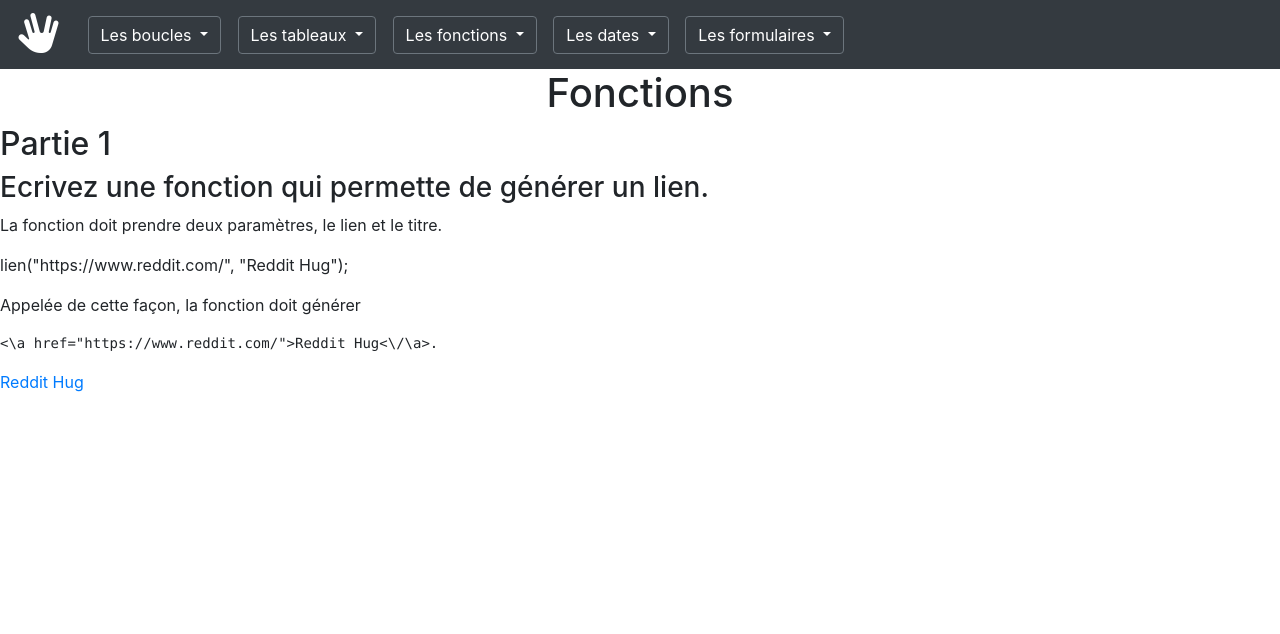
After one commit to IvyxV/CDA_PHP, a PHP site: page /controllers/3lesFonctions/exercice1.php in a window 1280 px wide. The commit adds this page. Shown: the top 634 px of the page. Run offline with PHP 8.4, Linux system fonts and the light colour scheme; some libraries are stand-ins or nearby versions.

Commit message:
Add exercice 3 table, ADD exercice 1, 2, 3 fonction, ADD exercice 1, 2, 3 Date AND modif header

```diff
--- a/assets/css/style.css
+++ b/assets/css/style.css
@@ -9,6 +9,10 @@ footer {
 #exBou1,
 #exBou2_1,
 #exBou2_2,
-#exBou3_1 {
+#exBou3_1,
+#exBou3_2,
+#exBou3_th,
+.textAlign,
+h1 {
     text-align: center;
 }
--- a/controllers/2lesTableaux/exercice1.php
+++ b/controllers/2lesTableaux/exercice1.php
@@ -16,7 +16,7 @@ $mois["Novembre"] = 30;
 $mois["Décembre"] = 31;
 ?>
 <main>
-    <h1>Tableau : exercice 1</h1>
+    <h1>Tableaux : exercice 1</h1>
     <h2>Partie 1</h2>
     <table class="table table-bordered table-dark">
         <thead>
@@ -66,6 +66,8 @@ $mois["Décembre"] = 31;
             <?php
             }
             ?>
+             </tbody>
+    </table>
 </main>
 <?php
 include '../../views/footer.php';
--- /dev/null
+++ b/controllers/3lesFonctions/exercice1.php
@@ -0,0 +1,30 @@
+<?php
+$title = basename("/exercice1.php", "php");
+include '../../views/header.php';
+?>
+<main>
+  <h1>Fonctions</h1>
+  <article>
+    <h2>Partie 1</h2>
+    <h3>Ecrivez une fonction qui permette de générer un lien.</h3>
+    <p>La fonction doit prendre deux paramètres, le lien et le titre.</p>
+    <p>lien("https://www.reddit.com/", "Reddit Hug");</p>
+    <p>Appelée de cette façon, la fonction doit générer</p>
+    <p>
+      <pre><code><\a href="https://www.reddit.com/">Reddit Hug<\/\a>.</code></pre>
+    </p>
+  </article>
+  <?php
+  function lien($lien, $titre)
+  {
+  ?>
+    <a href="<?= $lien ?>"><?= $titre ?></a>
+  <?php
+  }
+  lien("https://www.reddit.com/", "Reddit Hug");
+  ?>
+
+</main>
+<?php
+include '../../views/footer.php';
+?>
--- a/views/header.php
+++ b/views/header.php
@@ -20,65 +20,72 @@
             </button>
             <div class="collapse navbar-collapse" id="collapsibleNavbar">
                 <ul class="navbar-nav">
+                    <!-- ______________________BOUCLES_______________________________________________ -->
                     <li class="nav-item">
                         <div class="dropdown">
                             <label></label>
                             <button class="btn btn-secondary dropdown-toggle bg-dark" type="button" id="dropdownMenuButton" data-toggle="dropdown" aria-haspopup="true" aria-expanded="false">
                                 Les boucles </button>
                             <div class="dropdown-menu bg-dark" aria-labelledby="dropdownMenuButton">
-                                <a class="dropdown-item bg-dark text-white" href="controllers/1lesBoucles/exercice1.php">Exercice 1</a>
+                                <a class="dropdown-item bg-dark text-white" href="../../controllers/1lesBoucles/exercice1.php">Exercice 1</a>
                                 <a class="dropdown-item bg-dark text-white" href="../../controllers/1lesBoucles/exercice2.php">Exercice 2</a>
                                 <a class="dropdown-item bg-dark text-white" href="../../controllers/1lesBoucles/exercice3.php">Exercice 3</a>
                             </div>
                         </div>
                     </li>
+                    <!-- ______________________TABLEAUX_______________________________________________ -->
                     <li class="nav-item">
                         <div class="dropdown">
                             <label></label>
                             <button class="btn btn-secondary dropdown-toggle bg-dark" type="button" id="dropdownMenuButton" data-toggle="dropdown" aria-haspopup="true" aria-expanded="false">
                                 Les tableaux </button>
                             <div class="dropdown-menu bg-dark" aria-labelledby="dropdownMenuButton">
-                                <a class="dropdown-item bg-dark text-white" href="../../controllers/2lesFonctions/exercice1">Exercice 1</a>
-                                <a class="dropdown-item bg-dark text-white" href="../../controllers/2lesFonctions/exercice2">Exercice 2</a>
-                                <a class="dropdown-item bg-dark text-white" href="../../controllers/2lesFonctions/exercice3">Exercice 3</a>
+                                <a class="dropdown-item bg-dark text-white" href="../../controllers/2lesTableaux/exercice1.php">Exercice 1</a>
+                                <a class="dropdown-item bg-dark text-white" href="../../controllers/2lesTableaux/exercice2.php">Exercice 2</a>
+                                <a class="dropdown-item bg-dark text-white" href="../../controllers/2lesTableaux/exercice3.php">Exercice 3</a>
                             </div>
                         </div>
                     </li>
+                    <!-- ______________________FONCTIONS_______________________________________________ -->
                     <li class="nav-item">
                         <div class="dropdown">
                             <label></label>
                             <button class="btn btn-secondary dropdown-toggle bg-dark" type="button" id="dropdownMenuButton" data-toggle="dropdown" aria-haspopup="true" aria-expanded="false">
                                 Les fonctions </button>
                             <div class="dropdown-menu bg-dark" aria-labelledby="dropdownMenuButton">
-                                <a class="dropdown-item bg-dark text-white" href="../../controllers/2lesTableaux/exercice1">Exercice 1</a>
-                                <a class="dropdown-item bg-dark text-white" href="../../controllers/2lesTableaux/exercice2">Exercice 2</a>
+                                <a class="dropdown-item bg-dark text-white" href="../../controllers/3lesFonctions/exercice1.php">Exercice 1</a>
+                                <a class="dropdown-item bg-dark text-white" href="../../controllers/3lesFonctions/exercice2.php">Exercice 2</a>
+                                <a class="dropdown-item bg-dark text-white" href="../../controllers/3lesFonctions/exercice3.php">Exercice 3</a>
+
                             </div>
                         </div>
                     </li>
+                    <!-- ______________________DATES_______________________________________________ -->
                     <li class="nav-item">
                         <div class="dropdown">
                             <label></label>
                             <button class="btn btn-secondary dropdown-toggle bg-dark" type="button" id="dropdownMenuButton" data-toggle="dropdown" aria-haspopup="true" aria-expanded="false">
                                 Les dates </button>
                             <div class="dropdown-menu bg-dark" aria-labelledby="dropdownMenuButton">
-                                <a class="dropdown-item bg-dark text-white" href="../../controllers/3lesDates/exercice1.php">Exercice 1</a>
-                                <a class="dropdown-item bg-dark text-white" href="../../controllers/3lesDates/exercice2.php">Exercice 2</a>
-                                <a class="dropdown-item bg-dark text-white" href="../../controllers/3lesDates/exercice3.php">Exercice 3</a>
-                                <a class="dropdown-item bg-dark text-white" href="../../controllers/3lesDates/exercice4.php">Exercice 4</a>
-                                <a class="dropdown-item bg-dark text-white" href="../../controllers/3lesDates/exercice5.php">Exercice 5</a>
-                                <a class="dropdown-item bg-dark text-white" href="../../controllers/3lesDates/exercice6.php">Exercice 6</a>
-                                <a class="dropdown-item bg-dark text-white" href="../../controllers/3lesDates/exercice7.php">Exercice 7</a>
+                                <a class="dropdown-item bg-dark text-white" href="../../controllers/4lesDates/exercice1.php">Exercice 1</a>
+                                <a class="dropdown-item bg-dark text-white" href="../../controllers/4lesDates/exercice2.php">Exercice 2</a>
+                                <a class="dropdown-item bg-dark text-white" href="../../controllers/4lesDates/exercice3.php">Exercice 3</a>
+                                <a class="dropdown-item bg-dark text-white" href="../../controllers/4lesDates/exercice4.php">Exercice 4</a>
+                                <a class="dropdown-item bg-dark text-white" href="../../controllers/4lesDates/exercice5.php">Exercice 5</a>
+                                <a class="dropdown-item bg-dark text-white" href="../../controllers/4lesDates/exercice6.php">Exercice 6</a>
+                                <a class="dropdown-item bg-dark text-white" href="../../controllers/4lesDates/exercice7.php">Exercice 7</a>
                             </div>
                         </div>
                     </li>
+                    <!-- ______________________FORMULAIRES_______________________________________________ -->
                     <li class="nav-item">
                         <div class="dropdown">
                             <label></label>
                             <button class="btn btn-secondary dropdown-toggle bg-dark" type="button" id="dropdownMenuButton" data-toggle="dropdown" aria-haspopup="true" aria-expanded="false">
                                 Les formulaires </button>
                             <div class="dropdown-menu bg-dark" aria-labelledby="dropdownMenuButton">
-                                <a class="dropdown-item bg-dark text-white" href="controllers/4lesFormulaires/exercice1">Exercice 1</a>
-                                <a class="dropdown-item bg-dark text-white" href="controllers/4lesFormulaires/exercice2">Exercice 2</a>
+                                <a class="dropdown-item bg-dark text-white" href="controllers/5lesFormulaires/exercice1.php">Exercice 1</a>
+                                <a class="dropdown-item bg-dark text-white" href="controllers/5lesFormulaires/exercice2.php">Exercice 2</a>
                             </div>
                         </div>
                     </li>
```
Also changed, not shown: controllers/1lesBoucles/exercice1.php (+6 -5 lines), controllers/1lesBoucles/exercice2.php (+7 -6 lines), controllers/1lesBoucles/exercice3.php (+4 -3 lines), controllers/2lesTableaux/exercice2.php (+6 -4 lines), controllers/2lesTableaux/exercice3.php (added, +88 -0 lines), controllers/3lesFonctions/exercice2.php (added, +31 -0 lines), controllers/3lesFonctions/exercice3.php (added, +30 -0 lines), controllers/4lesDates/exercice1.php (added, +26 -0 lines), controllers/4lesDates/exercice2.php (added, +28 -0 lines), controllers/4lesDates/exercice3.php (added, +25 -0 lines), controllers/vue1Controller.php (deleted, +0 -9 lines).
